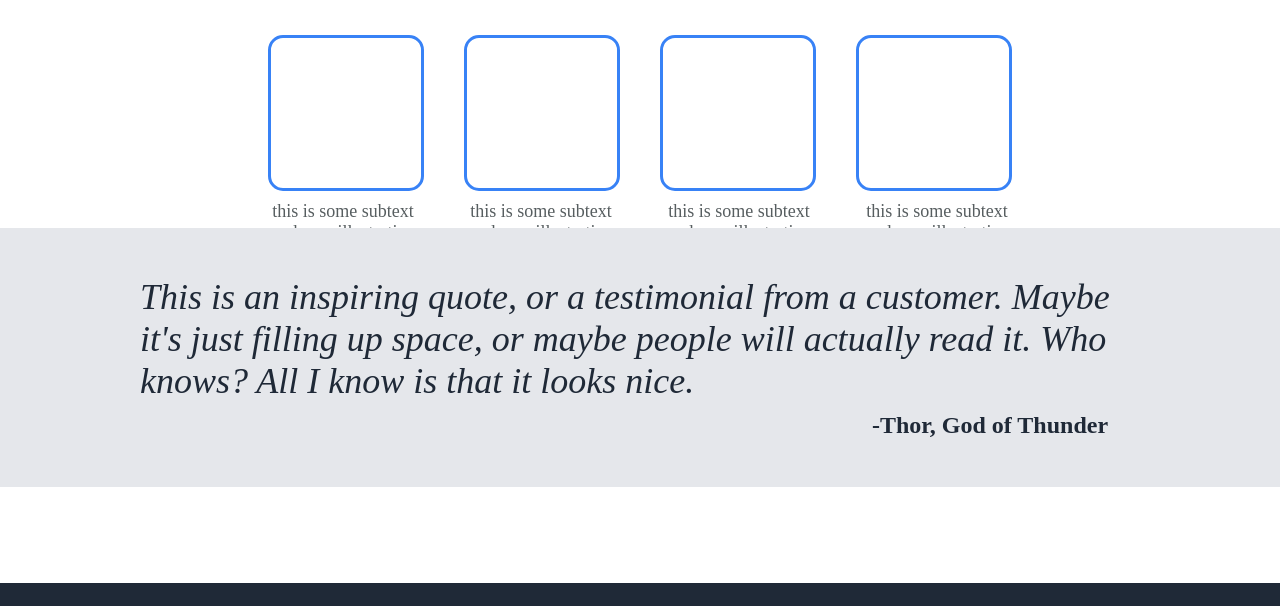
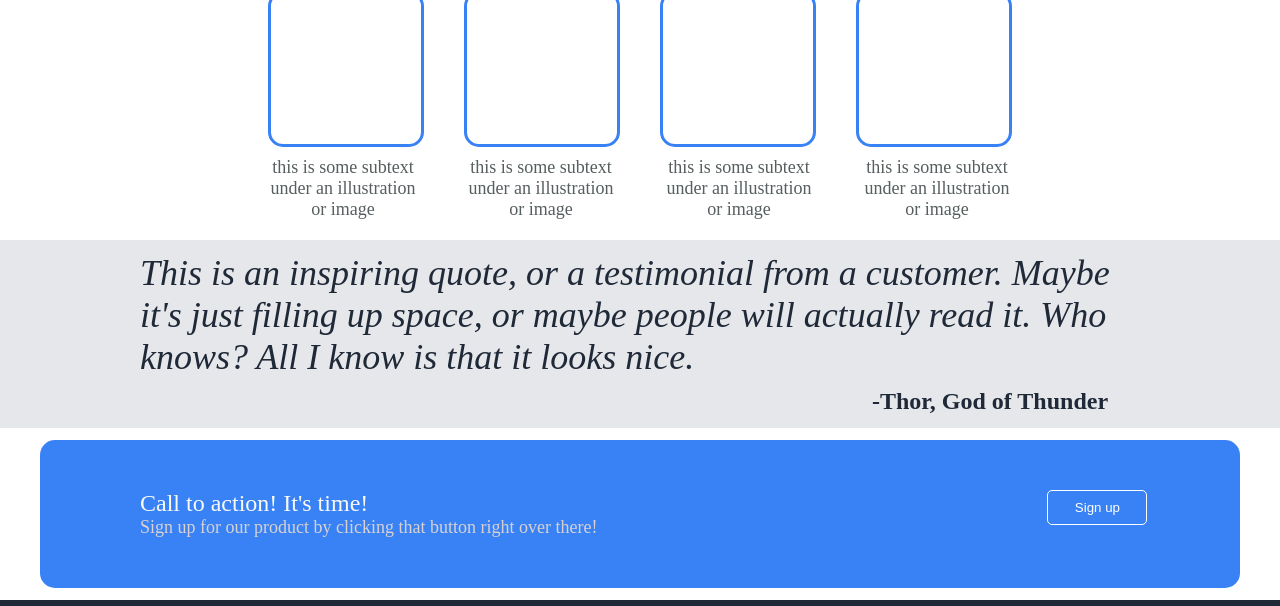
Before and after one commit to FelipePinto02/landing-page, a plain HTML site: page index.html in a window 1280 px wide. Shown: the part 594-1200 px from the top of the page. Drawn offline with Linux system fonts and the light colour scheme.

Commit message:
Finished call to action section

```diff
--- a/index.html
+++ b/index.html
@@ -36,16 +36,12 @@
                 <p class="img-section-text">Some random information</p>
                 <div class="imgs">
                     <div class="img-container">
-
                     </div>
                     <div class="img-container">
-
                     </div>
                     <div class="img-container">
-
                     </div>
                     <div class="img-container">
-
                     </div>
                 </div>
                 <div class="img-labels">
@@ -62,7 +58,15 @@
                 </p>
                 <p class="quote-author">-Thor, God of Thunder</p>
             </div>
-            <div class="container-item"></div>
+            <div class="container-item call-to-action-section">
+                <div class="call-to-action-container">
+                    <div class="call-to-action-text">
+                        <p class="title">Call to action! It's time!</p>
+                        <p class="text">Sign up for our product by clicking that button right over there!</p>
+                    </div>
+                    <button class="call-to-action-btn">Sign up</button>
+                </div>
+            </div>
         </main>
         <footer class="container-item">
 
--- a/styles.css
+++ b/styles.css
@@ -61,7 +61,7 @@ nav a, .hero-text {
     margin-top: 10px;
 }
 
-.nav-item.logo {
+.nav-item.logo, .call-to-action-text .title {
     color: #F9FAF8;
     font-size: 24px;
 }
@@ -108,7 +108,7 @@ nav a, .hero-text {
     display: flex;
     flex-direction: column;
     align-items: center;
-    height: 30vh;
+    flex: 0.8 1 auto;
 }
 
 .img-section-text {
@@ -166,6 +166,35 @@ nav a, .hero-text {
     margin-left: 700px;
 }
 
+.call-to-action-section {
+    display: flex;
+    align-items: center;
+    justify-content: center;
+}
+
+.call-to-action-container {
+    background-color: #3882F6;
+    display: flex;
+    padding: 50px;
+    width: 1200px;
+    border-radius: 15px;
+}
+
+.call-to-action-text {
+    margin-left: 50px;
+}
+
+.call-to-action-text .text {
+    color: #d9d1d1;
+    font-size: 18px;
+}
+
+.call-to-action-btn {
+    border: 1px solid white;
+    margin-left: 450px;
+    height: 35px;
+}
+
 .main-container>.container-item:first-child {
     flex: 0.2 1 auto;
 }
@@ -173,3 +202,7 @@ nav a, .hero-text {
 .main-container>.container-item:last-child {
     flex: 0.08 1 auto;
 }
+
+button:hover {
+    cursor: pointer;
+}
```
